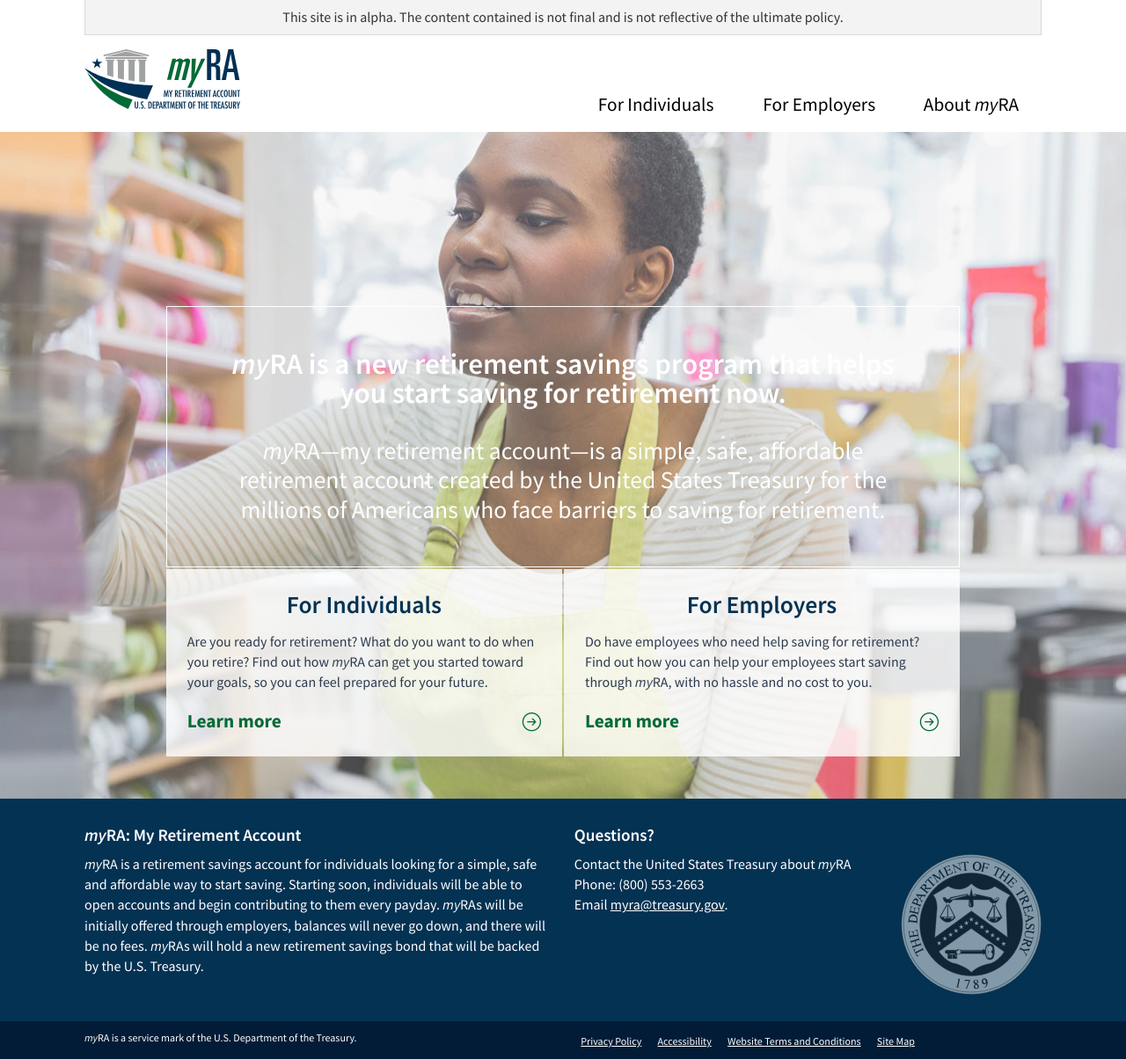
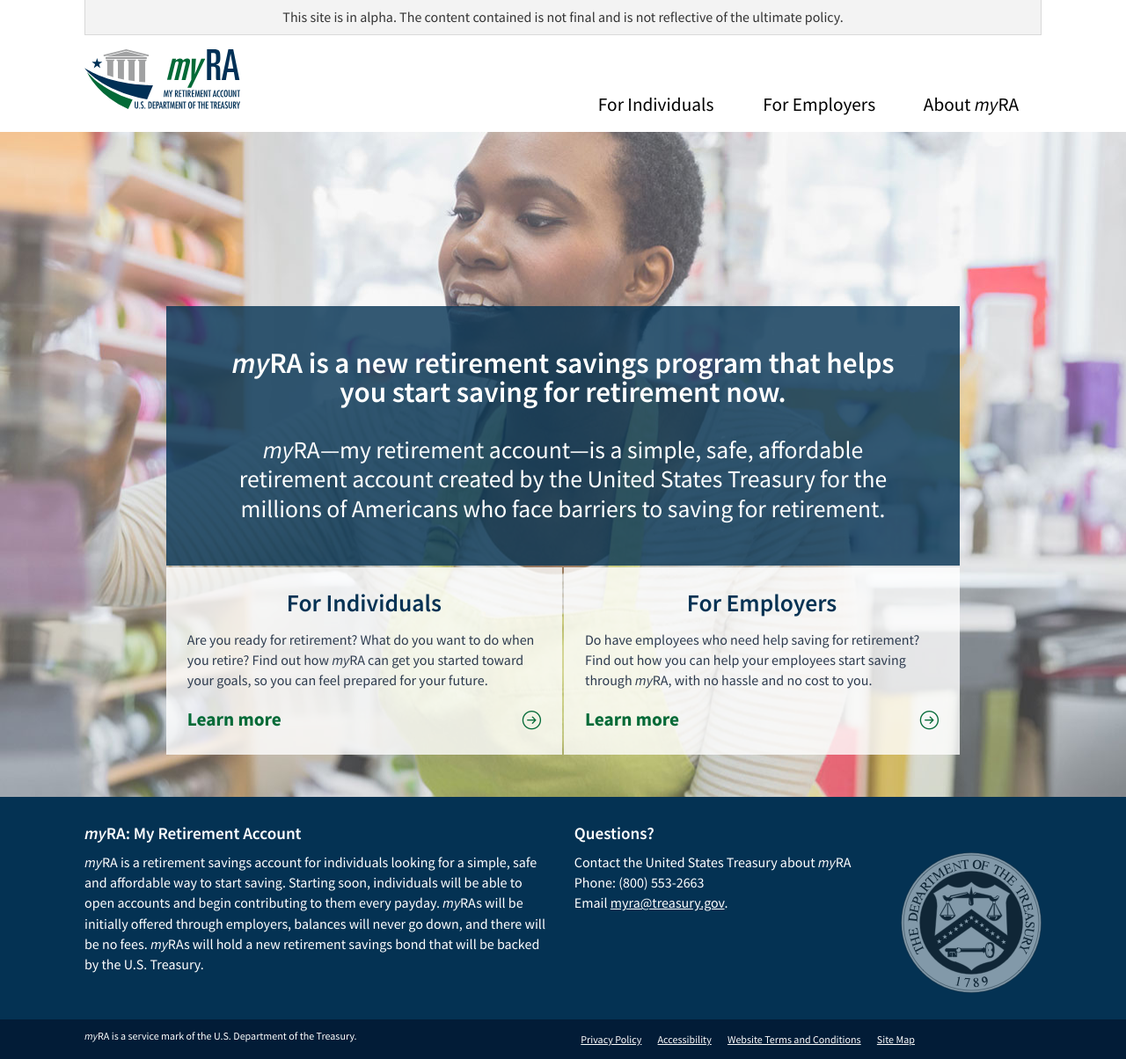
Before and after one commit to 18F/myra, a Jekyll site: the page built from index.html, in a window 1280 px wide. Shown: the whole page at 88% size. Built offline with Jekyll 4.4.1, drawn with Linux system fonts in a browser that asks for light colours.

Commit message:
Reverting to blue hero boxes

```diff
--- a/static/_sass/_custom.scss
+++ b/static/_sass/_custom.scss
@@ -232,9 +232,9 @@
 }
 
 .hero-box {
-  // background-color: #fff;
-  // background-color: rgba($myra-blue1, .8);
-  border: 1px solid #fff;
+  background-color: #fff;
+  background-color: rgba($myra-blue1, .8);
+  // border: 1px solid #fff;
   color: #fff;
   padding: 3em;
 
@@ -316,7 +316,7 @@
 }
 
 .hero-signup {
-  display: none;
+  // display: none;
   @include clearfix();
   background-color: rgba(#fff, .8);
   padding: 1em 2em;
```
